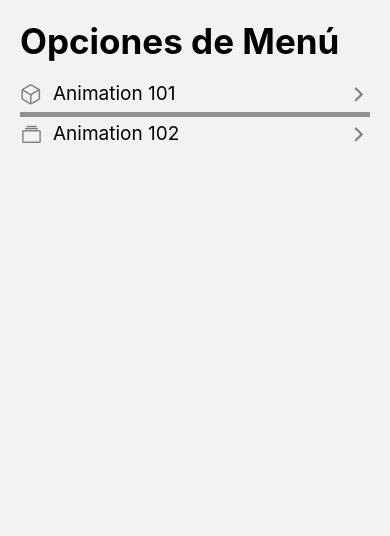
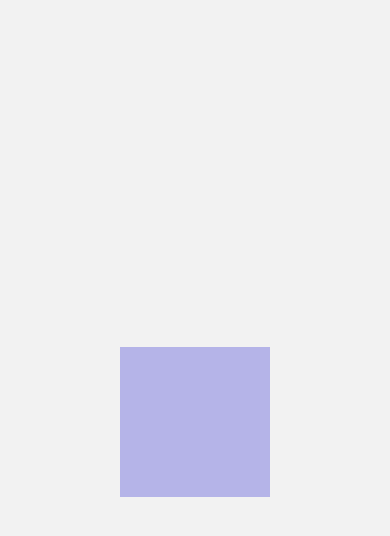
Before and after one commit to Dante1704/react-native-apps, a React Native app in the folder 06-RNComponents/: screen /Animation101Screen in a window 390 px wide. Shown: the top 536 px of the page. Built offline with nearby package versions, Linux system fonts and the light colour scheme.

Commit message:
creados componentes Animation101 y 102 que vana contener las animaciones. Inicializada la opacity que va a ser lo que se va a animar

```diff
--- a/06-RNComponents/src/components/FlatListMenuItem.tsx
+++ b/06-RNComponents/src/components/FlatListMenuItem.tsx
@@ -3,15 +3,21 @@
 import { MenuItem } from '../interfaces/appInterfaces';
 import Icon from 'react-native-vector-icons/Ionicons';
 import { TouchableOpacity } from 'react-native-gesture-handler';
+import { useNavigation } from '@react-navigation/native';
 
 interface Props {
     menuItem: MenuItem
 }
 
 export const FlatListMenuItem = ({ menuItem }: Props) => {
+
+    const navigation = useNavigation<any>();
+
     return (
         <TouchableOpacity
-            activeOpacity={0.6}>
+            activeOpacity={0.6}
+            onPress={() => navigation.navigate(menuItem.component)}
+        >
             <View style={styles.container}>
                 <Icon
                     name={menuItem.icon}
--- a/06-RNComponents/src/interfaces/appInterfaces.tsx
+++ b/06-RNComponents/src/interfaces/appInterfaces.tsx
@@ -2,5 +2,5 @@
 export interface MenuItem {
     name: string,
     icon: string,
-    components: string,
+    component: string,
 }
--- a/06-RNComponents/src/navigation/Navigation.tsx
+++ b/06-RNComponents/src/navigation/Navigation.tsx
@@ -1,12 +1,15 @@
 import React from 'react';
 import { createStackNavigator } from '@react-navigation/stack';
 import { HomeScreen } from '../screens/HomeScreen';
+import { Animation101Screen } from '../screens/Animation101Screen';
+import { Animation102Screen } from '../screens/Animation102Screen';
 
 //tipado de las rutas segun recomendacion de react docs
 export type RootStackParams = {
     //los que tineen undefined significa que no reciben nada, el tipado es intencional
     HomeScreen: undefined,
-
+    Animation101Screen: undefined,
+    Animation102Screen: undefined,
 }
 
 const Stack = createStackNavigator<RootStackParams>();
@@ -20,6 +23,8 @@
             }}>
             {/* //desde aca puedo estilar cada screen en general con "cardStyle", si el componente esta renderizado con fragments*/}
             <Stack.Screen name="HomeScreen" component={HomeScreen} />
+            <Stack.Screen name="Animation101Screen" component={Animation101Screen} />
+            <Stack.Screen name="Animation102Screen" component={Animation102Screen} />
 
         </Stack.Navigator>
     );
--- /dev/null
+++ b/06-RNComponents/src/screens/Animation101Screen.tsx
@@ -0,0 +1,26 @@
+import React, { useRef } from 'react';
+import { Animated, StyleSheet, View } from 'react-native';
+
+export const Animation101Screen = () => {
+
+    const opacity = useRef(new Animated.Value(0.4)).current;
+
+    return (
+        <View style={styles.container}>
+            <Animated.View style={{ ...styles.purpleBox, opacity: opacity }} />
+        </View>
+    );
+};
+
+const styles = StyleSheet.create({
+    container: {
+        flex: 1,
+        justifyContent: 'center',
+        alignItems: 'center',
+    },
+    purpleBox: {
+        backgroundColor: '#5856d6',
+        width: 150,
+        height: 150,
+    },
+});
--- /dev/null
+++ b/06-RNComponents/src/screens/Animation102Screen.tsx
@@ -0,0 +1,18 @@
+import React from 'react';
+import { StyleSheet, View } from 'react-native';
+
+export const Animation102Screen = () => {
+    return (
+        <View style={{ flex: 1 }}>
+            <View style={styles.purpleBox} />
+        </View>
+    );
+};
+
+const styles = StyleSheet.create({
+    purpleBox: {
+        backgroundColor: '#9830a1',
+        width: 150,
+        height: 150,
+    },
+});
--- a/06-RNComponents/src/screens/HomeScreen.tsx
+++ b/06-RNComponents/src/screens/HomeScreen.tsx
@@ -11,12 +11,12 @@
     {
         name: 'Animation 101',
         icon: 'cube-outline',
-        components: 'Animation101Screen',
+        component: 'Animation101Screen',
     },
     {
         name: 'Animation 102',
         icon: 'albums-outline',
-        components: 'Animation102Screen',
+        component: 'Animation102Screen',
     },
 ];
 export const HomeScreen = () => {
```
